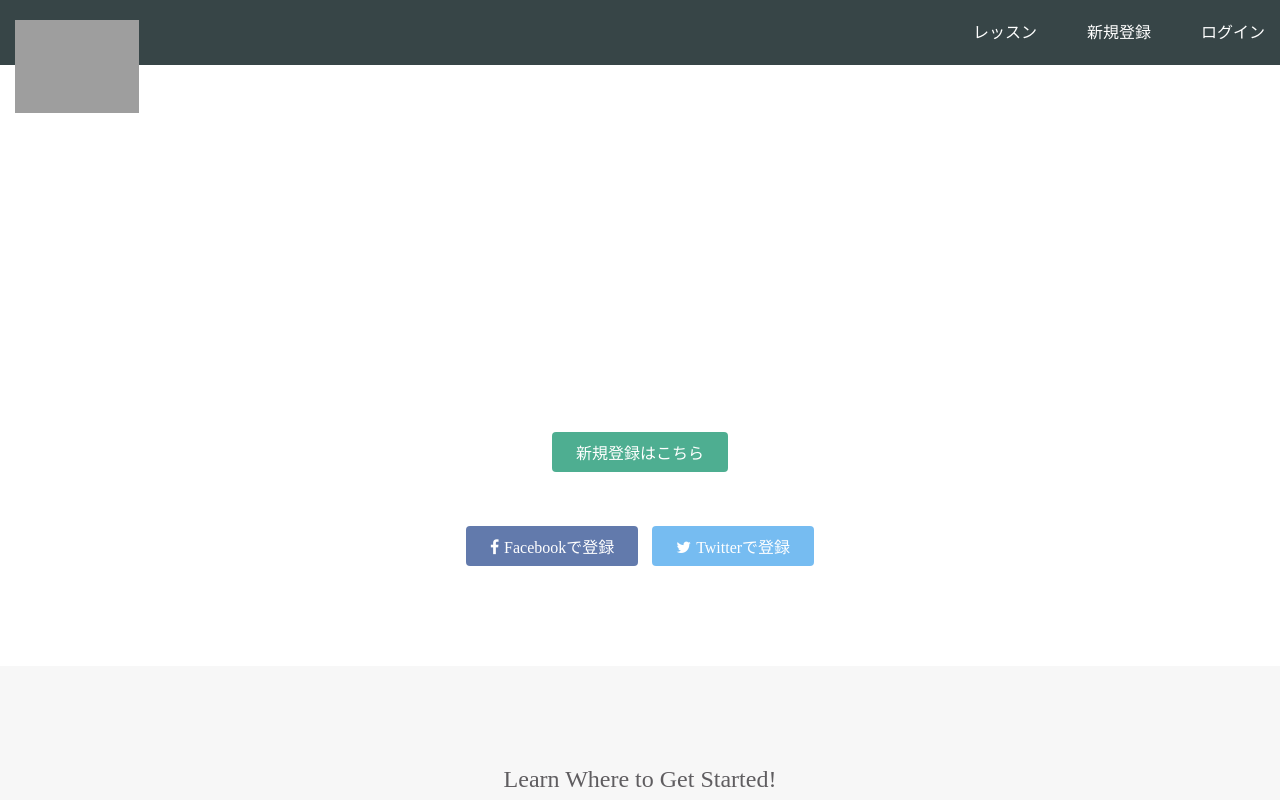
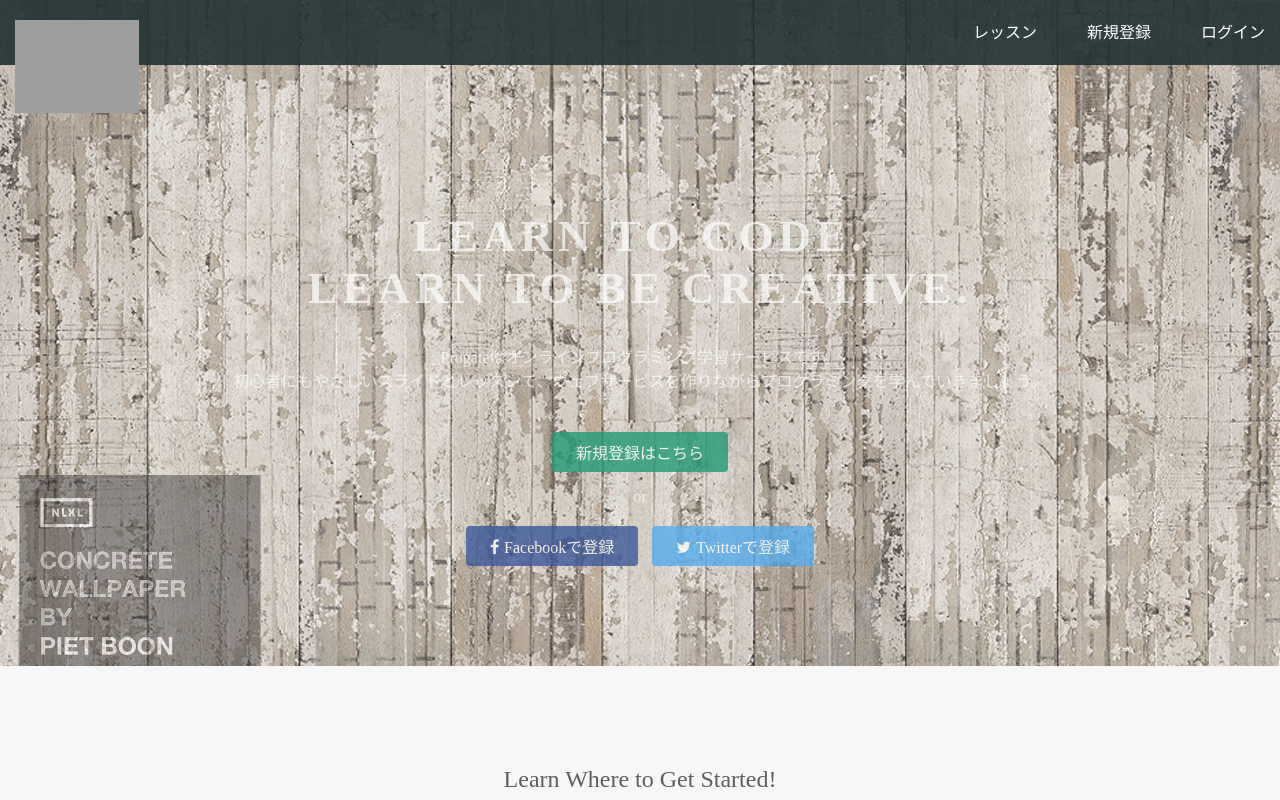
Before and after one commit to yunapapashogo/sample, a plain HTML site: page index.html in a window 1280 px wide. Shown: the top 800 px of the page. Drawn offline with Linux system fonts and the light colour scheme; grey boxes are pictures that could not be loaded.

Commit message:
Update stylesheet.css

```diff
--- a/stylesheet.css
+++ b/stylesheet.css
@@ -19,7 +19,7 @@ a {
 
 .top-wrapper {
   padding: 180px 0 100px 0;
-  background-image: url();
+  background-image: url("https://github.com/yunapapashogo/sample/blob/main/nlxl-con-06.jpg");
   background-size: cover;
   color: white;
   text-align: center;
```
